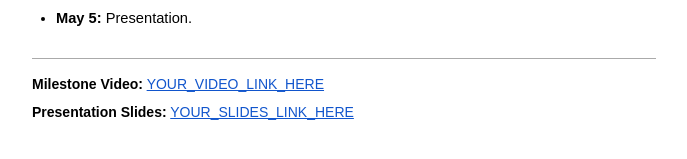
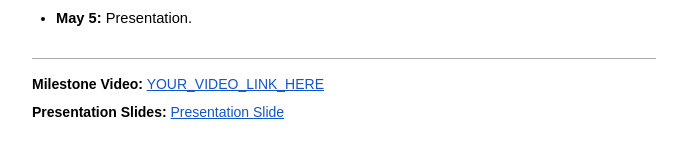
Before and after one commit to owenlambchops/CS184-final-project, a Jekyll site: the page milestone/milestone.html, which Jekyll copies as it is, in a window 1280 px wide and 900 px high, scrolled down 2460 px. Shown: the part 692-851 px from the top of the window, without its empty margins (296-983 px from the left). Built offline with Jekyll 4.4.1, drawn with Linux system fonts in a browser that asks for light colours.

Commit message:
added slides link

```diff
--- a/milestone/milestone.html
+++ b/milestone/milestone.html
@@ -189,7 +189,7 @@
 
   <div class="deliverables-box">
     <p><strong>Milestone Video:</strong> <a href="YOUR_VIDEO_LINK_HERE" target="_blank">YOUR_VIDEO_LINK_HERE</a></p>
-    <p><strong>Presentation Slides:</strong> <a href="YOUR_SLIDES_LINK_HERE" target="_blank">YOUR_SLIDES_LINK_HERE</a></p>
+    <p><strong>Presentation Slides:</strong> <a href="https://docs.google.com/presentation/d/1UWWy1_em_KYXITOWdtBno-XVeRrgFhSO6MdhrP7c1O4/edit?slide=id.p#slide=id.p" target="_blank">Presentation Slide</a></p>
   </div>
 
 </body>
```
Also changed, not shown: 2 other files.
